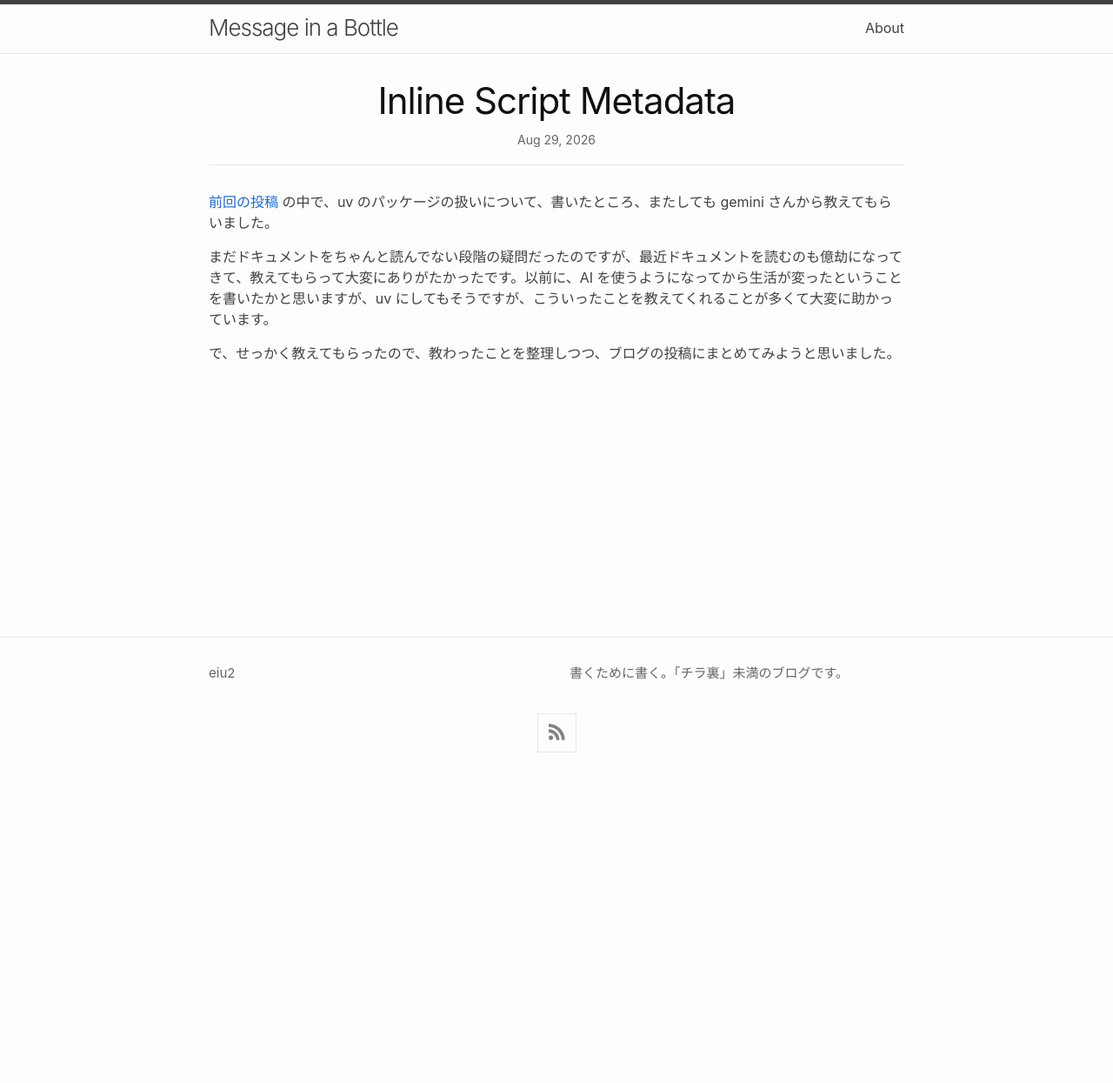
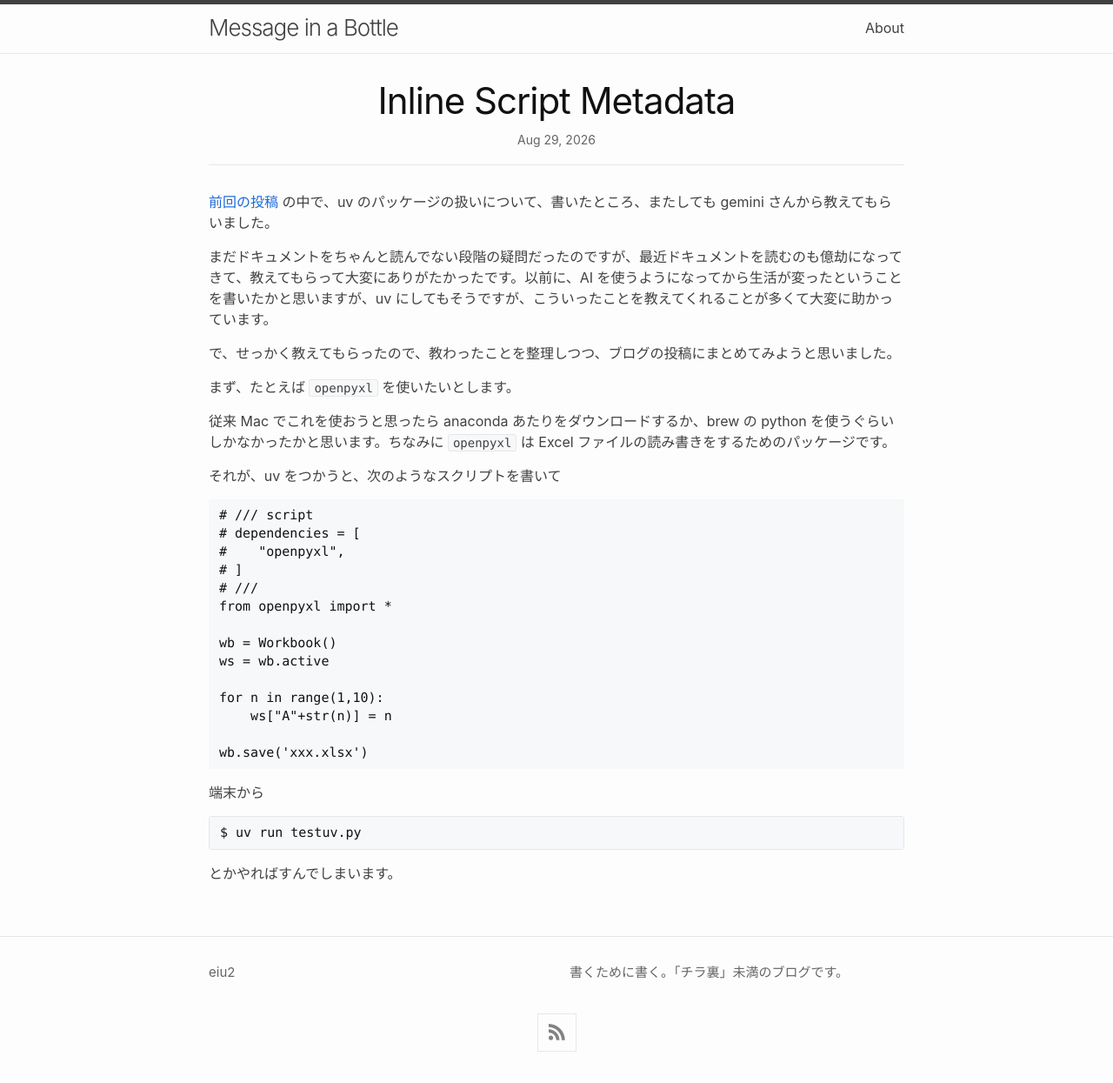
Before and after one commit to eiu2/eiu2.github.com, a Jekyll site: the page built from _posts/2026-08-29-script.md, in a window 1280 px wide. Shown: the whole page at 87% size. Built offline with Jekyll 4.4.1, drawn with Linux system fonts in a browser that asks for light colours; nearby versions of some CDN libraries; before the commit the page ends 900 px from its top, so only the background shows below that.

Commit message:
Update 2026-08-29-script.md

```diff
--- a/_posts/2026-08-29-script.md
+++ b/_posts/2026-08-29-script.md
@@ -10,3 +10,34 @@ gemini さんから教えてもらいました。
 まだドキュメントをちゃんと読んでない段階の疑問だったのですが、最近ドキュメントを読むのも億劫になってきて、教えてもらって大変にありがたかったです。以前に、AI を使うようになってから生活が変ったということを書いたかと思いますが、uv にしてもそうですが、こういったことを教えてくれることが多くて大変に助かっています。
 
 で、せっかく教えてもらったので、教わったことを整理しつつ、ブログの投稿にまとめてみようと思いました。
+
+まず、たとえば `openpyxl` を使いたいとします。
+
+従来 Mac でこれを使おうと思ったら anaconda あたりをダウンロードするか、brew の python を使うぐらいしかなかったかと思います。ちなみに `openpyxl` は Excel ファイルの読み書きをするためのパッケージです。
+
+それが、uv をつかうと、次のようなスクリプトを書いて
+
+~~~ python3
+# /// script
+# dependencies = [
+#    "openpyxl",
+# ]
+# ///
+from openpyxl import *
+
+wb = Workbook()
+ws = wb.active
+
+for n in range(1,10):
+    ws["A"+str(n)] = n
+
+wb.save('xxx.xlsx')
+~~~
+
+端末から
+
+~~~
+$ uv run testuv.py
+~~~
+
+とかやればすんでしまいます。
```
